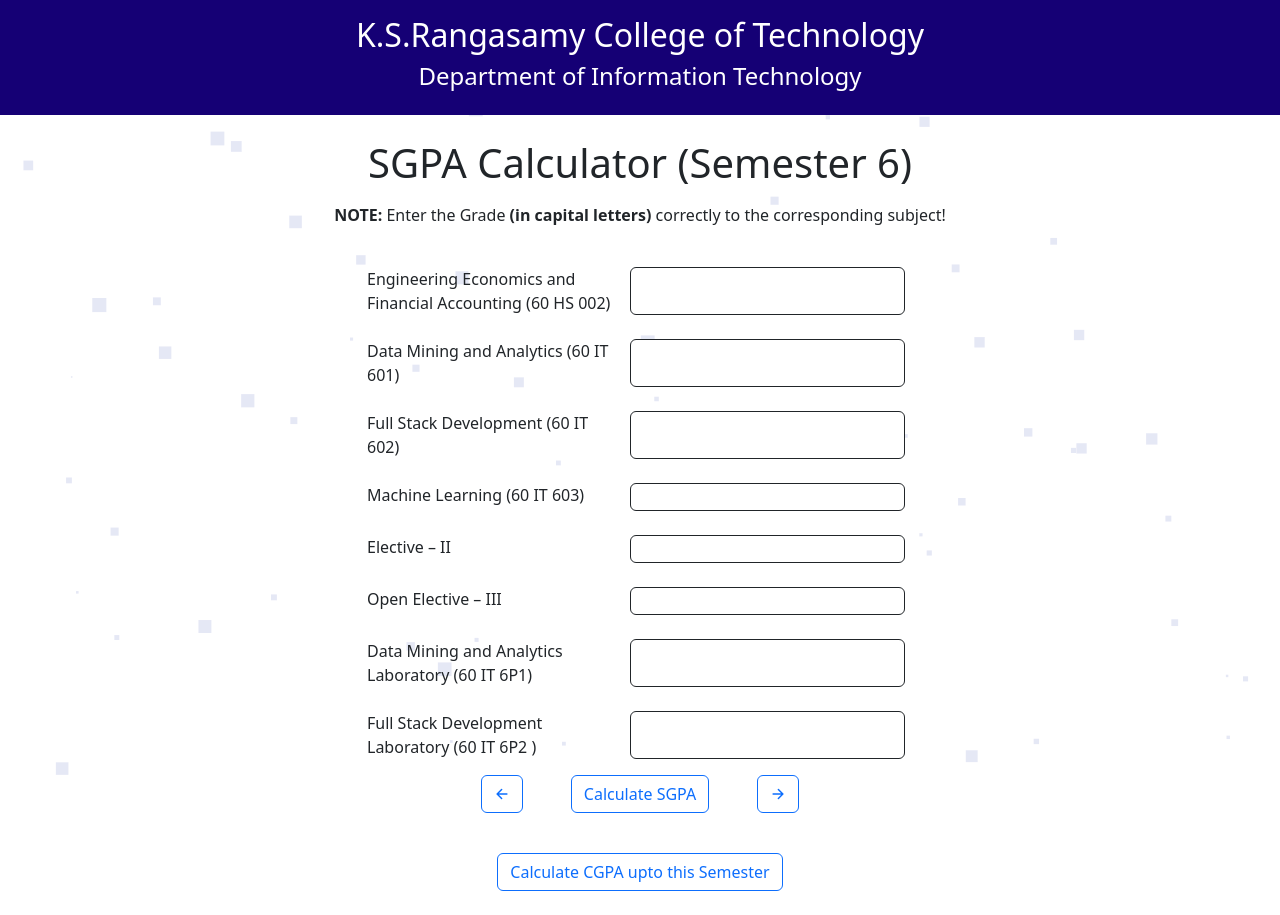
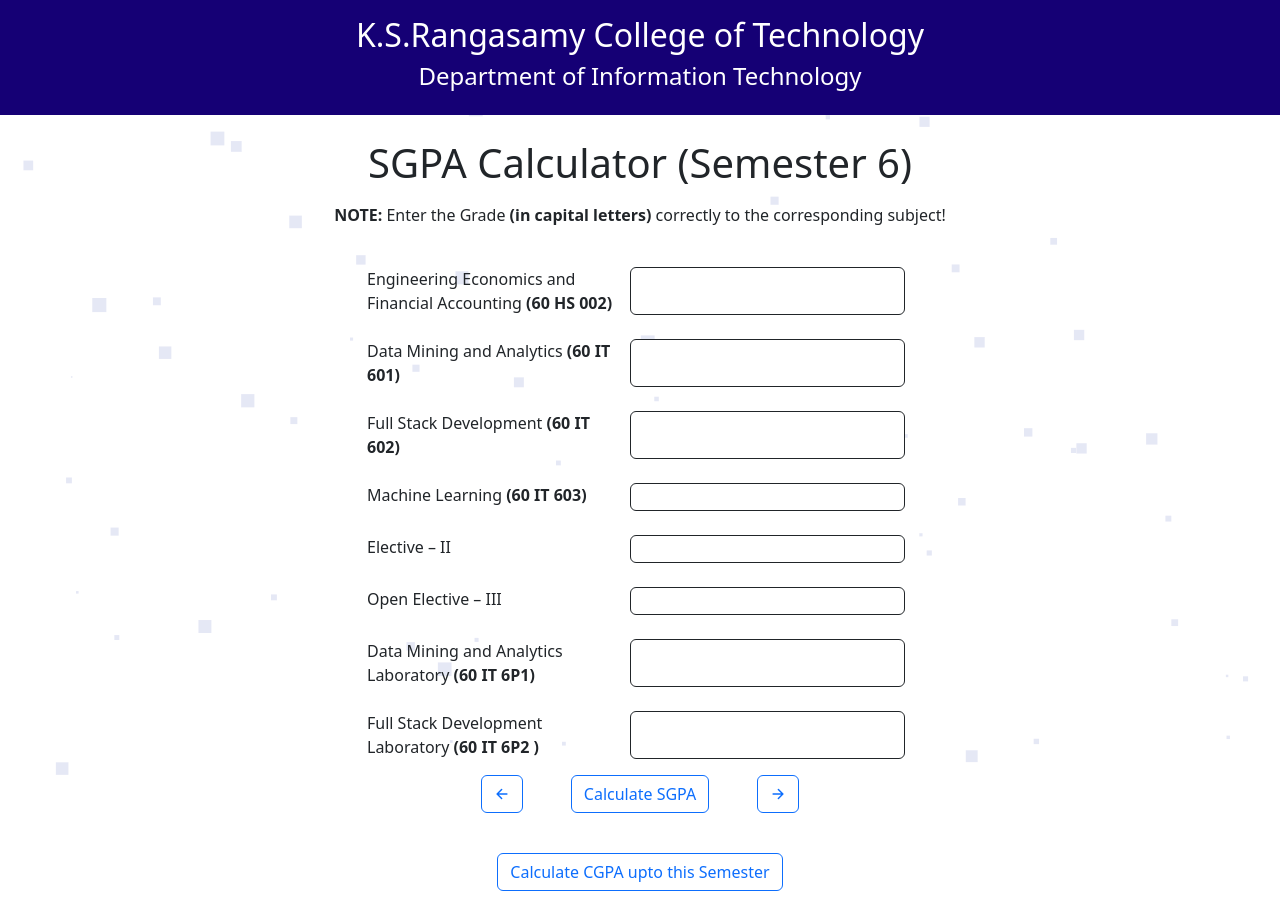
Before and after one commit to Sharan505/cgpa-calculator, a React (Vite) app: page /sem-six in a window 1280 px wide. Built offline with nearby package versions, Linux system fonts and the light colour scheme; the HTML template or start-up script is replaced by a standard one.

Commit message:
strong added

```diff
--- a/src/components/SemEight.jsx
+++ b/src/components/SemEight.jsx
@@ -103,7 +103,7 @@
               <input type="text" id="e" className="col-6 rounded border border-dark" />
             </div>
             <div className="row mt-4 me-2">
-              <label htmlFor="p" className="col-6">Project Work Phase - II (60 IT 8P1)</label>
+              <label htmlFor="p" className="col-6">Project Work Phase - II <strong>(60 IT 8P1)</strong></label>
               <input type="text" id="p" className="col-6 rounded border border-dark" />
             </div>
           </div>
--- a/src/components/SemSeven.jsx
+++ b/src/components/SemSeven.jsx
@@ -122,11 +122,11 @@
           <div className="col-md-3 col-sm-1"></div>
           <div className="col-md-6 col-sm-10">
             <div className="row mt-4 me-2">
-              <label htmlFor="mc" className="col-6">Mobile Communication (60 IT 701)</label>
+              <label htmlFor="mc" className="col-6">Mobile Communication <strong>(60 IT 701)</strong></label>
               <input type="text" id="mc" className="col-6 rounded border border-dark" />
             </div>
             <div className="row mt-4 me-2">
-              <label htmlFor="cns" className="col-6">Cryptography and Network Security (60 IT 702)</label>
+              <label htmlFor="cns" className="col-6">Cryptography and Network Security <strong>(60 IT 702)</strong></label>
               <input type="text" id="cns" className="col-6 rounded border border-dark" />
             </div>
             <div className="row mt-4 me-2">
@@ -134,11 +134,11 @@
               <input type="text" id="cc" className="col-6 rounded border border-dark" />
             </div>
             <div className="row mt-4 me-2">
-              <label htmlFor="cg" className="col-6">Computer Graphics and Virtual Reality (60 IT 704)</label>
+              <label htmlFor="cg" className="col-6">Computer Graphics and Virtual Reality <strong>(60 IT 704)</strong></label>
               <input type="text" id="cg" className="col-6 rounded border border-dark" />
             </div>
             <div className="row mt-4 me-2">
-              <label htmlFor="st" className="col-6">Software Testing (60 IT 705)</label>
+              <label htmlFor="st" className="col-6">Software Testing <strong>(60 IT 705)</strong></label>
               <input type="text" id="st" className="col-6 rounded border border-dark" />
             </div>
             <div className="row mt-4 me-2">
@@ -150,11 +150,11 @@
               <input type="text" id="oe" className="col-6 rounded border border-dark" />
             </div>
             <div className="row mt-4 me-2">
-              <label htmlFor="ccLab" className="col-6">Cloud Computing Laboratory (60 IT 7P1)</label>
+              <label htmlFor="ccLab" className="col-6">Cloud Computing Laboratory <strong>(60 IT 7P1)</strong></label>
               <input type="text" id="ccLab" className="col-6 rounded border border-dark" />
             </div>
             <div className="row mt-4 me-2">
-              <label htmlFor="pLab" className="col-6">Project Work Phase – I (60 IT 7P2)</label>
+              <label htmlFor="pLab" className="col-6">Project Work Phase – I <strong>(60 IT 7P2)</strong></label>
               <input type="text" id="pLab" className="col-6 rounded border border-dark" />
             </div>
           </div>
--- a/src/components/SemSix.jsx
+++ b/src/components/SemSix.jsx
@@ -119,19 +119,19 @@
           <div className="col-md-3 col-sm-1"></div>
           <div className="col-md-6 col-sm-10">
             <div className="row mt-4 me-2">
-              <label htmlFor="eefa" className="col-6">Engineering Economics and Financial Accounting (60 HS 002)</label>
+              <label htmlFor="eefa" className="col-6">Engineering Economics and Financial Accounting <strong>(60 HS 002)</strong></label>
               <input type="text" id="eefa" className="col-6 rounded border border-dark" />
             </div>
             <div className="row mt-4 me-2">
-              <label htmlFor="dm" className="col-6">Data Mining and Analytics (60 IT 601)</label>
+              <label htmlFor="dm" className="col-6">Data Mining and Analytics <strong>(60 IT 601)</strong></label>
               <input type="text" id="dm" className="col-6 rounded border border-dark" />
             </div>
             <div className="row mt-4 me-2">
-              <label htmlFor="fd" className="col-6">Full Stack Development (60 IT 602)</label>
+              <label htmlFor="fd" className="col-6">Full Stack Development <strong>(60 IT 602)</strong></label>
               <input type="text" id="fd" className="col-6 rounded border border-dark" />
             </div>
             <div className="row mt-4 me-2">
-              <label htmlFor="ml" className="col-6">Machine Learning (60 IT 603)</label>
+              <label htmlFor="ml" className="col-6">Machine Learning <strong>(60 IT 603)</strong></label>
               <input type="text" id="ml" className="col-6 rounded border border-dark" />
             </div>
             <div className="row mt-4 me-2">
@@ -143,11 +143,11 @@
               <input type="text" id="oe" className="col-6 rounded border border-dark" />
             </div>
             <div className="row mt-4 me-2">
-              <label htmlFor="dmLab" className="col-6">Data Mining and Analytics Laboratory (60 IT 6P1)</label>
+              <label htmlFor="dmLab" className="col-6">Data Mining and Analytics Laboratory <strong>(60 IT 6P1)</strong></label>
               <input type="text" id="dmLab" className="col-6 rounded border border-dark" />
             </div>
             <div className="row mt-4 me-2">
-              <label htmlFor="fdLab" className="col-6">Full Stack Development Laboratory (60 IT 6P2 )</label>
+              <label htmlFor="fdLab" className="col-6">Full Stack Development Laboratory <strong>(60 IT 6P2 )</strong></label>
               <input type="text" id="fdLab" className="col-6 rounded border border-dark" />
             </div>
           </div>
```
